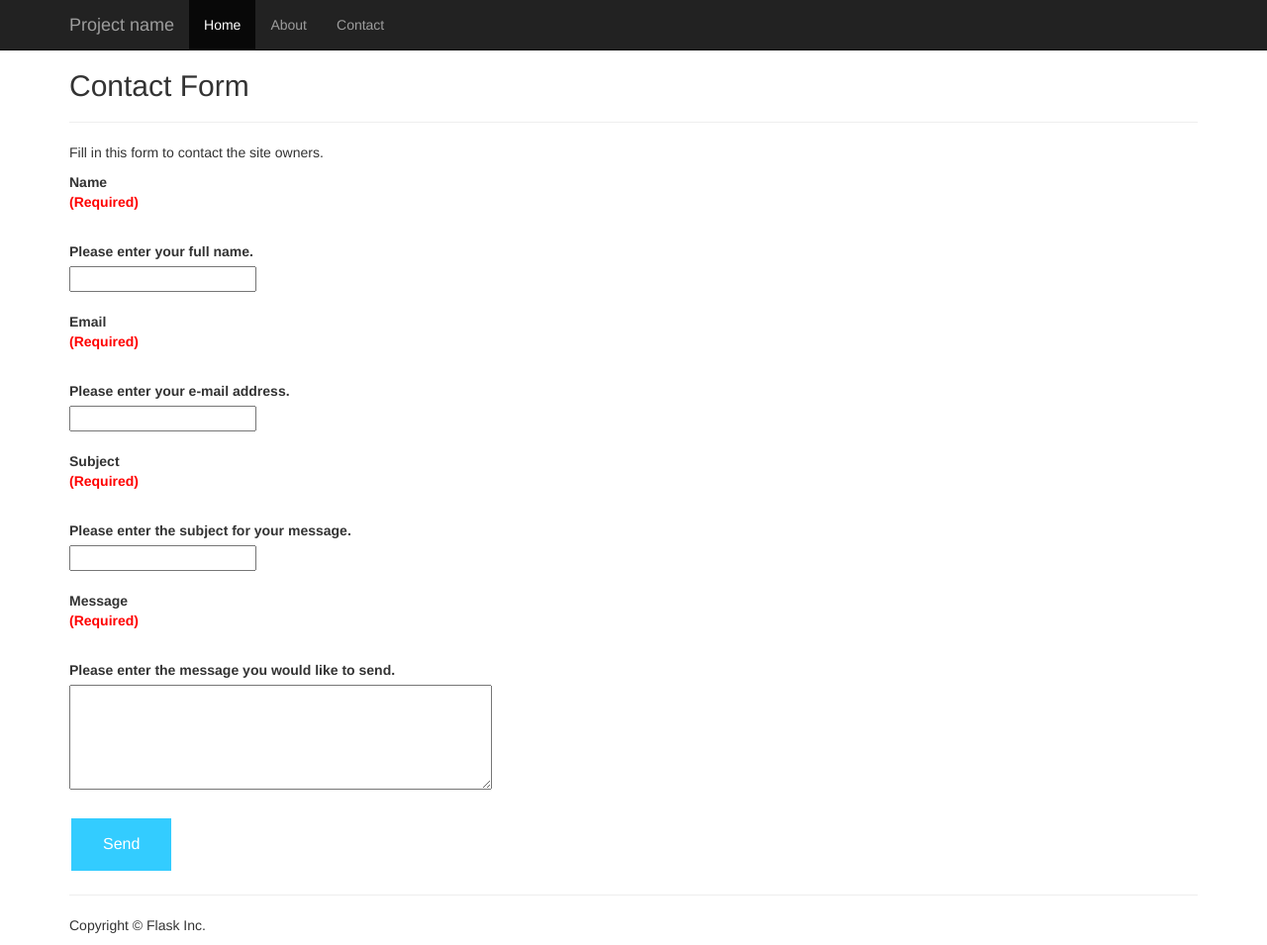
After one commit to Karishma-Mirpuri/info3180-lab3-ex2, a Flask app: page /contact in a window 1280 px wide. The commit adds this page. Shown: the whole page at 99% size. Run offline with Flask 2, Linux system fonts and the light colour scheme; some libraries are stand-ins or nearby versions.

Commit message:
Exercise 2

```diff
--- a/app/static/css/app.css
+++ b/app/static/css/app.css
@@ -1,3 +1,18 @@
 body {
     padding-top: 50px;
 }
+
+#required{
+    color: red;
+}
+#button {
+    background-color: #33ccff;
+    border: none;
+    color: white;
+    padding: 15px 32px;
+    text-align: center;
+    text-decoration: none;
+    display: inline-block;
+    font-size: 16px;
+    margin: 4px 2px;
+}
--- /dev/null
+++ b/app/templates/contact.html
@@ -0,0 +1,28 @@
+{% extends 'base.html' %}
+
+{% block main %}
+
+<h2>Contact Form</h2> <hr>
+<p>Fill in this form to contact the site owners.</p>
+
+<form action="/contact" method="post">
+    <div>
+        <label for="name"><b>Name</b><p id="required">(Required)</p> <br> Please enter your full name. </label> <br>
+        <input type="text" id="name" name="name" /> <br> <br>
+    </div>
+     <div>
+        <label for="email"><b>Email</b><p id="required">(Required)</p> <br> Please enter your e-mail address. </label> <br>
+        <input type="email" id="email" name="email" /> <br> <br>
+    </div>
+     <div>
+        <label for="subj"><b>Subject</b><p id="required">(Required)</p> <br> Please enter the subject for your message. </label> <br>
+        <input type="text" id="subj" name="subj" /> <br> <br>
+    </div>
+     <div>
+        <label for="msg"><b>Message</b><p id="required">(Required)</p> <br> Please enter the message you would like to send. </label> <br>
+        <textarea rows="5" cols="50" id="msg" name="msg"></textarea> <br> <br>
+    </div>
+    <button type="submit" id="button">Send</button>
+</form>
+
+{% endblock %}
--- a/app/templates/header.html
+++ b/app/templates/header.html
@@ -13,6 +13,7 @@
           <ul class="nav navbar-nav">
             <li class="active"><a href="{{ url_for('home') }}">Home</a></li>
             <li><a href="{{ url_for('about') }}">About</a></li>
+            <li><a href="{{ url_for('contact') }}">Contact</a></li>
           </ul>
         </div><!--/.nav-collapse -->
       </div>
--- a/app/views.py
+++ b/app/views.py
@@ -6,28 +6,72 @@ This file creates your application.
 """
 
 from app import app
-from flask import render_template, request, redirect, url_for
-
+from flask import render_template, request, redirect, url_for, flash
+import smtplib
 
 ###
 # Routing for your application.
 ###
-
+app.secret_key = 'secret-key'
 @app.route('/')
 def home():
     """Render website's home page."""
     return render_template('home.html')
-
 
 @app.route('/about/')
 def about():
     """Render the website's about page."""
     return render_template('about.html', name="Mary Jane")
 
+@app.route('/contact', methods=['GET', 'POST'])
+def contact():
+    if request.method =='POST':
+        name = request.form['name']
+        email = request.form['email']
+        subj = request.form['subj']
+        msg = request.form['msg']
+        if send_email(name, email, subj, msg):
+            flash('Email has been sent')
+            return redirect(url_for('home'))
+        else:
+            flash('Oops! There was an error sending the email')
+    else:
+        return render_template('contact.html')
+
 
 ###
 # The functions below should be applicable to all Flask apps.
 ###
+
+def send_email(from_name, from_addr, subject, msg):
+    to_name = 'Karishma'
+    to_addr = 'username@gmail.com'
+    message =  """From: {} <{}>\n
+                To: {} <{}>\n\n
+                Subject: {}\n\n
+                {}
+                """
+    message_to_send = message.format(from_name, from_addr, to_name, to_addr, subject, msg)
+
+    # Credentials
+    username = 'username@gmail.com'
+    password = ''
+
+    # The actual mail send
+    server = smtplib.SMTP('smtp.gmail.com:587')
+    server.starttls()
+    server.login(username, password)
+    flag = False
+    try:
+        server.sendmail(from_addr, to_addr, message_to_send)
+    except:
+        flag = True
+    server.quit()
+
+    if flag == True:
+        return False
+    else:
+        return True
 
 @app.route('/<file_name>.txt')
 def send_text_file(file_name):
```
Also changed, not shown: app/templates/home.html (+9 -0 lines).
